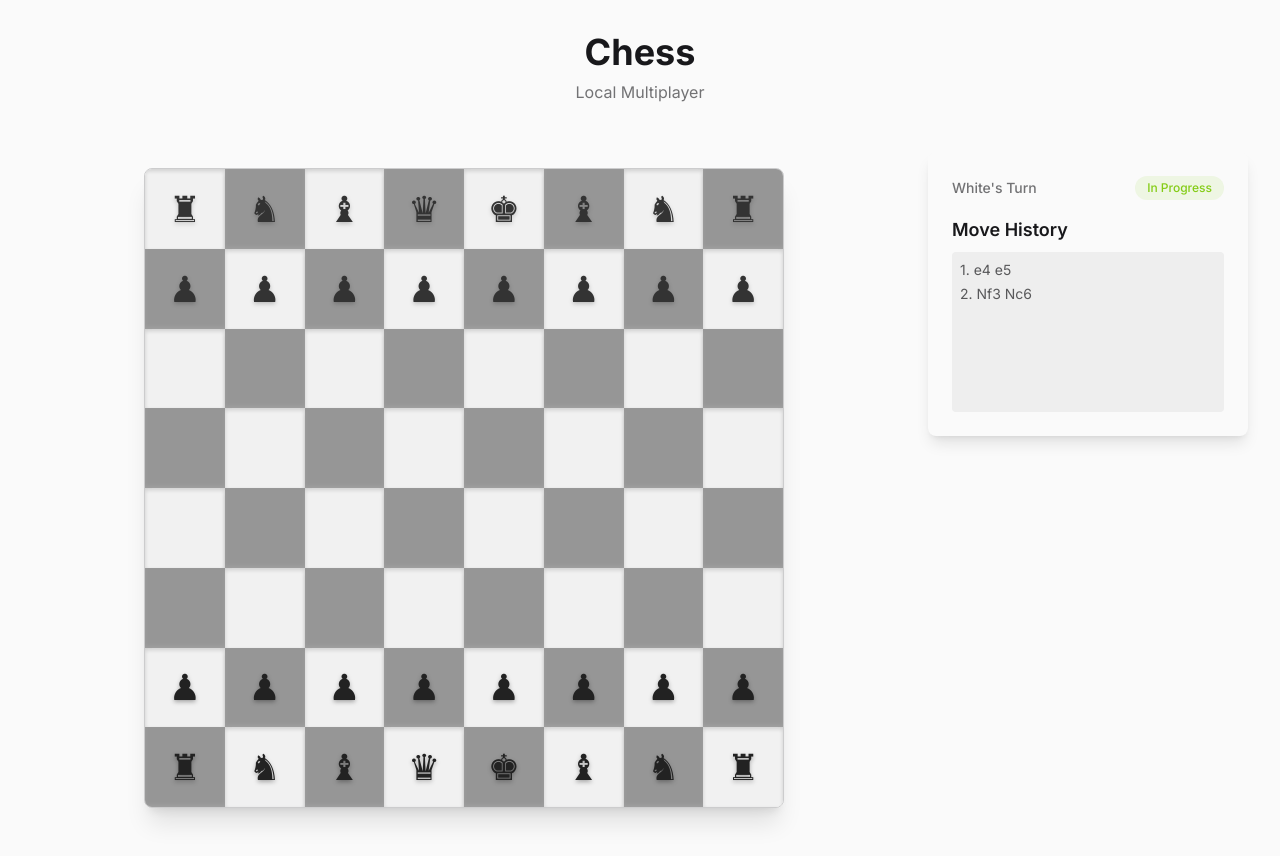
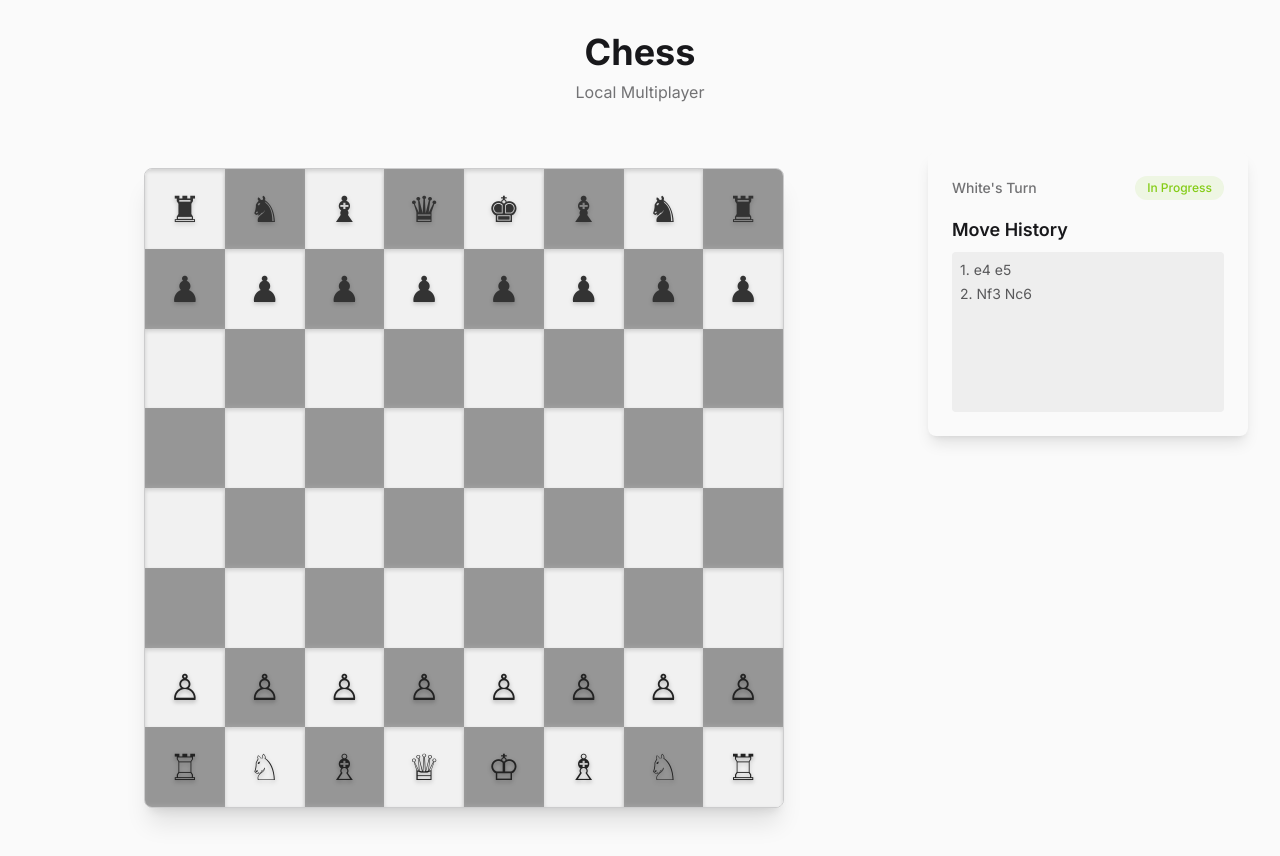
Before and after one commit to Itinerant18/chessverse-battlefield, a React (Vite) app: page / in a window 1280 px wide. Built offline with nearby package versions, Linux system fonts and the light colour scheme.

Commit message:
Update chess piece symbols
Replaced chess piece representations with Unicode symbols for better visual clarity in the game interface.
[skip gpt_engineer]

```diff
--- a/src/components/Square.tsx
+++ b/src/components/Square.tsx
@@ -17,16 +17,28 @@ const Square: React.FC<SquareProps> = ({
   isValidMove,
   onClick,
 }) => {
-  const getPieceSymbol = (type: string) => {
-    const symbols: { [key: string]: string } = {
-      pawn: '♟',
-      rook: '♜',
-      knight: '♞',
-      bishop: '♝',
-      queen: '♛',
-      king: '♚',
-    };
-    return symbols[type] || '';
+  const getPieceSymbol = (type: string, color: string) => {
+    if (color === 'white') {
+      const symbols: { [key: string]: string } = {
+        king: '♔',
+        queen: '♕',
+        rook: '♖',
+        bishop: '♗',
+        knight: '♘',
+        pawn: '♙',
+      };
+      return symbols[type] || '';
+    } else {
+      const symbols: { [key: string]: string } = {
+        king: '♚',
+        queen: '♛',
+        rook: '♜',
+        bishop: '♝',
+        knight: '♞',
+        pawn: '♟',
+      };
+      return symbols[type] || '';
+    }
   };
 
   return (
@@ -57,7 +69,7 @@ const Square: React.FC<SquareProps> = ({
             'hover:scale-105 transform-gpu'
           )}
         >
-          {getPieceSymbol(piece.type)}
+          {getPieceSymbol(piece.type, piece.color)}
         </span>
       )}
       {isValidMove && !piece && (
```
